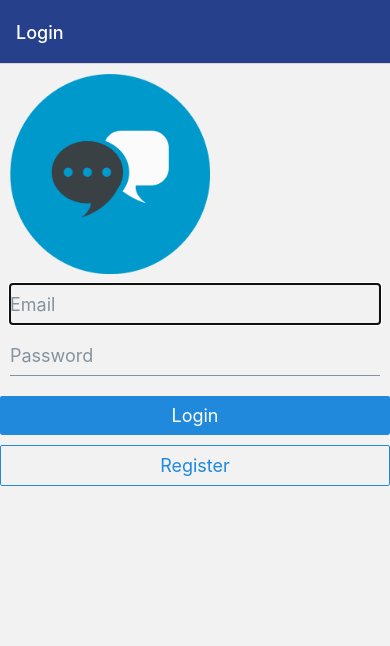
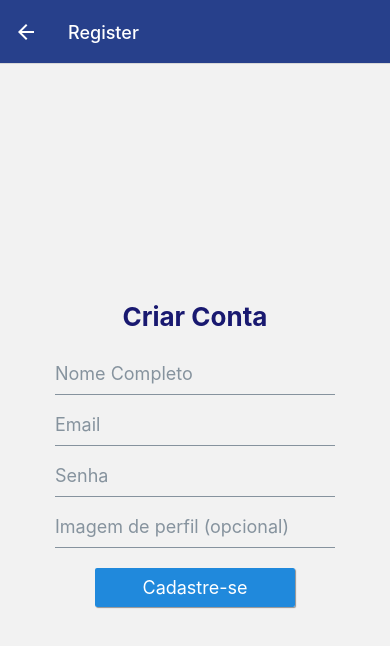
Before and after one commit to Emerson-91/ChatMsg, a React Native app: screen /Register in a window 390 px wide. Shown: the top 646 px of the page. Built offline with nearby package versions, Linux system fonts and the light colour scheme.

Commit message:
Criando tela de registro

```diff
--- a/App.js
+++ b/App.js
@@ -1,7 +1,9 @@
 import { NavigationContainer } from '@react-navigation/native';
 import { StyleSheet, Text, View } from 'react-native';
+import { createNativeStackNavigator } from '@react-navigation/native-stack';
+
+import RegisterScreen from './screens/RegisterScreen';
 import LoginScreen from './screens/LoginScreen';
-import { createNativeStackNavigator } from '@react-navigation/native-stack';
 
 const Stack = createNativeStackNavigator();
 
@@ -17,6 +19,7 @@ export default function App() {
     <NavigationContainer>
         <Stack.Navigator screenOptions={globalScreenOptions}>
           <Stack.Screen name="Login" component={LoginScreen} />
+          <Stack.Screen name="Register" component={RegisterScreen} />
         </Stack.Navigator>
 
     </NavigationContainer>
--- a/package.json
+++ b/package.json
@@ -19,7 +19,8 @@
     "react": "18.2.0",
     "react-native": "0.71.8",
     "react-native-safe-area-context": "4.5.0",
-    "react-native-screens": "~3.20.0"
+    "react-native-screens": "~3.20.0",
+    "react-native-vector-icons": "^9.2.0"
   },
   "devDependencies": {
     "@babel/core": "^7.20.0"
--- a/screens/LoginScreen.js
+++ b/screens/LoginScreen.js
@@ -1,9 +1,9 @@
-import { StyleSheet, Text, View } from 'react-native'
+import { KeyboardAvoidingView, StyleSheet, Text, View } from 'react-native'
 import React, { useState } from 'react'
 import { StatusBar } from 'expo-status-bar';
 import { Button, Input, Image } from '@rneui/base'
 
-const LoginScreen = () => {
+const LoginScreen = ({navigation}) => {
     const [email, setEmail] = useState('')
     const [password, setPassword] = useState('')
 
@@ -11,11 +11,13 @@ const LoginScreen = () => {
 
     }
     return (
-        <View>
+        <KeyboardAvoidingView style={styles.container}>
             <StatusBar style="light" />
             <Image source={require('../src/img/chat.png')}
                 style={styles.logo}
             />
+            <Text>PAREI EM 1:07</Text>
+            <Text>https://www.youtube.com/watch?v=MJzmZ9qmdaE&t=1483s</Text>
             <View style={styles.inputContainer}>
                 <Input
                     placeholder='Email'
@@ -33,8 +35,8 @@ const LoginScreen = () => {
                 />
             </View>
             <Button containerStyle={styles.button} onPress={signIn} title="Login" />
-            <Button containerStyle={styles.button} type="outline" title="Register" />
-        </View>
+            <Button onPress={() => navigation.navigate("Register")}containerStyle={styles.button} type="outline" title="Register" />
+        </KeyboardAvoidingView>
 
     )
 }
@@ -42,15 +44,23 @@ const LoginScreen = () => {
 export default LoginScreen
 
 const styles = StyleSheet.create({
+    container:{
+        flex:1,
+        alignItems:'center',
+        justifyContent:'center',
+        padding:10,
+
+    },
     logo: {
         width: 200,
         height: 200,
         margin: 10,
     },
     inputContainer: {
-
+        width:300,
     },
     button: {
-        paddingTop:10,
+        width:200,
+        marginTop:10,
     },
 })
--- /dev/null
+++ b/screens/RegisterScreen.js
@@ -0,0 +1,84 @@
+import { View, Text, KeyboardAvoidingView, StyleSheet } from 'react-native'
+import { Button, Input, Image } from '@rneui/base'
+import React, { useLayoutEffect, useState } from 'react'
+import { Icon } from '@rneui/themed'
+
+const RegisterScreen = ({navigation}) => {
+  const [name, setName] = useState("")
+  const [email, setEmail] = useState("")
+  const [password, setPassword] = useState("")
+  const [imageUrl, setImageUrl] = useState("")
+/*
+ useLayoutEffect(() =>{
+  navigation.setOptions({
+   headerLeft:
+  })
+ }, [navigation]);
+ */
+  const register = () => {
+
+  }
+  return (
+    <KeyboardAvoidingView behavior='padding' style={styles.container}>
+      <Text style={styles.texto}>
+        Criar Conta
+      </Text>
+      <View style={styles.inputContainer}>
+        <Input
+          placeholder="Nome Completo"
+          autofocus
+          type='text'
+          value={name}
+          onChangeText={(text) => setName(text)}
+        />
+        <Input
+          placeholder="Email"
+          type='Email'
+          value={email}
+          onChangeText={(text) => setEmail(text)}
+        />
+        <Input
+          placeholder="Senha"
+          type='password'
+          secureTextEntry
+          value={password}
+          onChangeText={(text) => setPassword(text)}
+        />
+        <Input
+          placeholder="Imagem de perfil (opcional)"
+          type='text'
+          value={imageUrl}
+          onChangeText={(text) => setImageUrl(text)}
+          onSubmitEditing={register}
+        />
+      </View>
+      <Button containerStyle={styles.button} raised onPress={register} title="Cadastre-se" />
+
+    </KeyboardAvoidingView>
+  )
+}
+
+export default RegisterScreen
+
+const styles = StyleSheet.create({
+  container:{
+    flex:1,
+    alignItems:'center',
+    justifyContent:'center',
+    padding:10,
+  },
+  texto:{
+    marginBottom:'3%',
+    color:'#191970',
+    fontSize:26,
+    fontWeight:'bold',
+  },
+  inputContainer:{
+    width:300,
+    marginTop:10,
+  },
+  button:{
+    width:200,
+    marginTop:10,
+  }
+})
```
Also changed, not shown: 1 other file (tests, documents, lock files or other folders).
